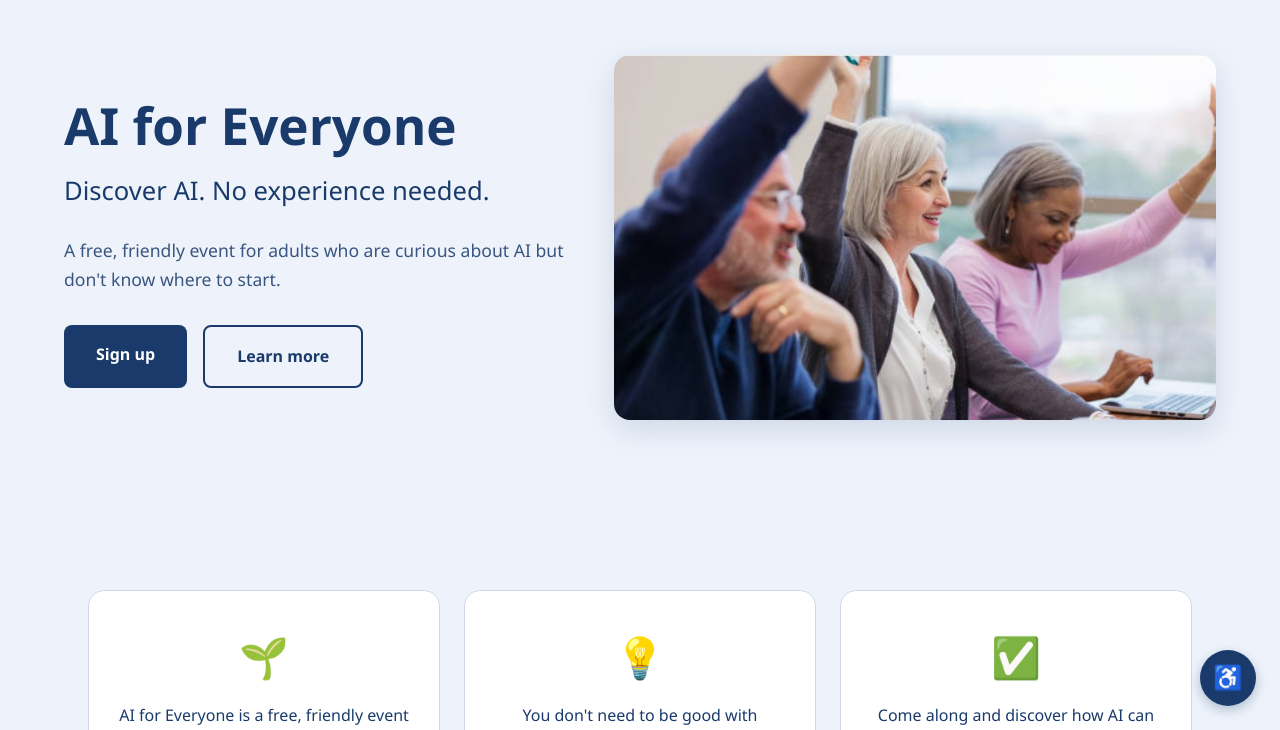
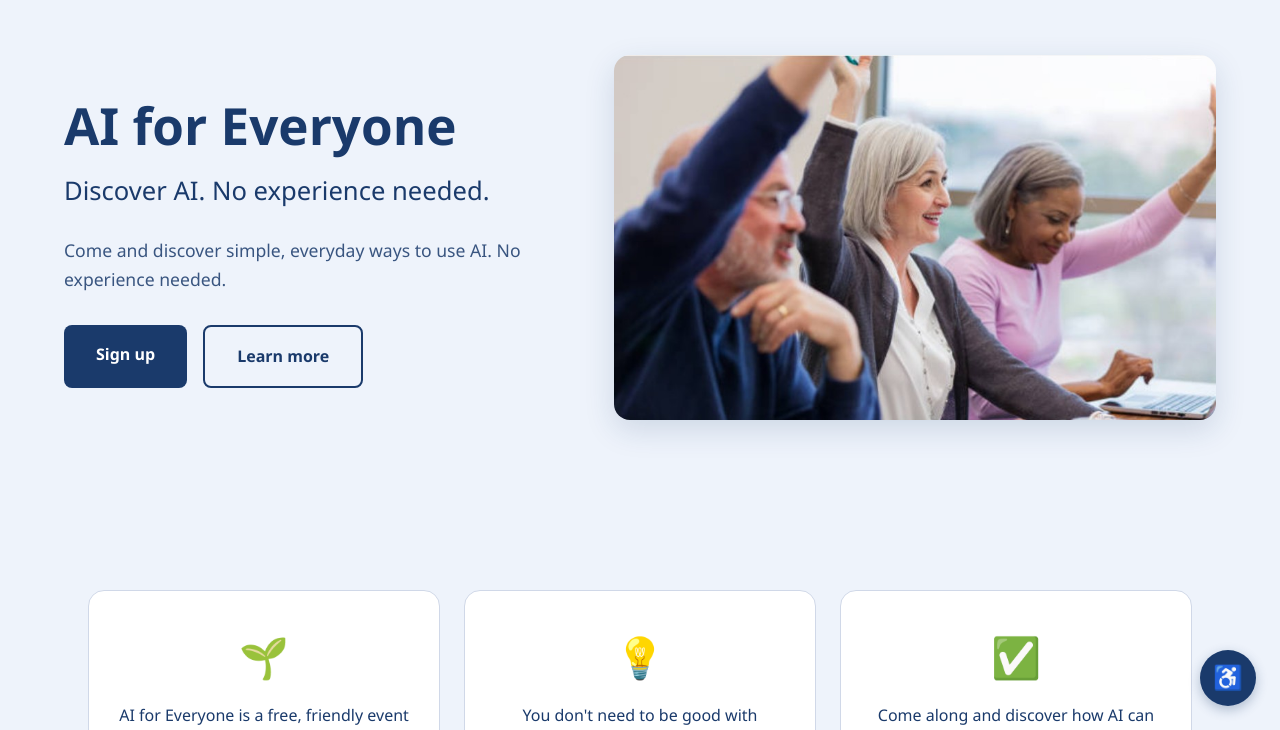
Before and after one commit to TheAI4U/event-site, a plain HTML site: page index.html in a window 1280 px wide. Shown: the part 70-800 px from the top of the page. Drawn offline with Linux system fonts and the light colour scheme; no server answers.

Commit message:
Update index.html

```diff
--- a/index.html
+++ b/index.html
@@ -449,7 +449,7 @@
       <div class="hero-text">
         <h1 id="event-name">AI for Everyone</h1>
         <p id="event-tagline">Discover AI. No experience needed.</p>
-        <p class="hero-subtitle">A free, friendly event for adults who are curious about AI but don't know where to start.</p>
+        <p class="hero-subtitle">Come and discover simple, everyday ways to use AI. No experience needed.</p>
         <div class="hero-buttons">
           <a href="#signup" class="hero-button">Sign up</a>
           <a href="#about" class="hero-button-secondary">Learn more</a>
```
